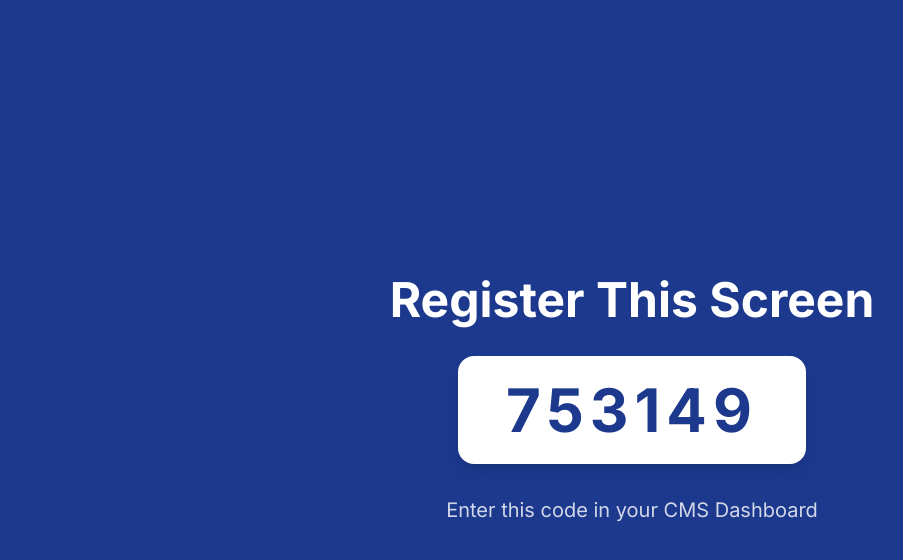
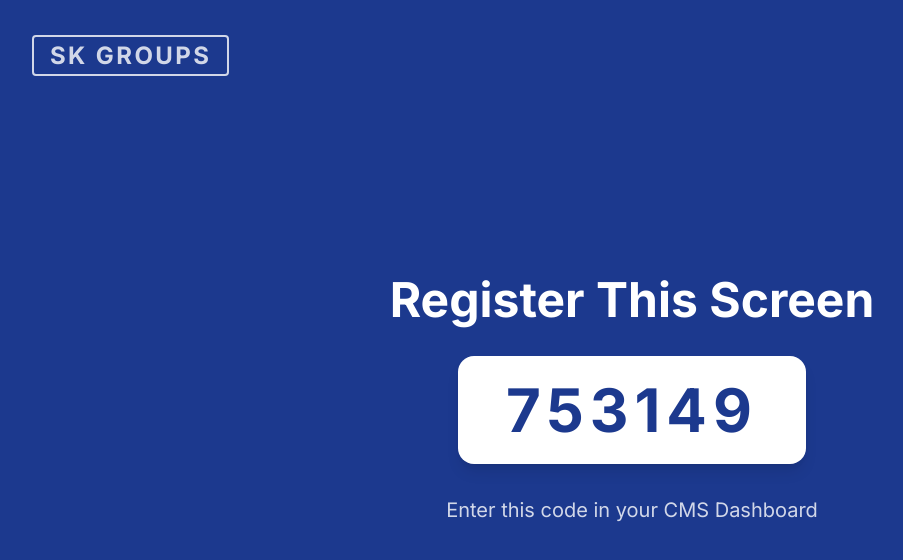
Before and after one commit to sankarkaranam/SK_Genesis, a Next.js app in the folder frontend/: page /player in a window 1280 px wide. Shown: the top 560 px of the page, without its empty margins (8-911 px from the left). Built offline with nearby package versions, Linux system fonts and the light colour scheme.

Commit message:
Add SK GROUPS branding to player screens

```diff
--- a/frontend/src/app/player/page.tsx
+++ b/frontend/src/app/player/page.tsx
@@ -124,6 +124,9 @@ export default function PlayerPage() {
                     </div>
                 ) : (
                     <div className="text-center">
+                        <div className="mb-6">
+                            <span className="text-blue-500 font-bold text-2xl tracking-widest border-2 border-blue-500 px-4 py-1 rounded">SK GROUPS</span>
+                        </div>
                         <h1 className="text-4xl font-bold mb-4">Ready to Play</h1>
                         <p className="text-xl text-gray-400">Device: {deviceName}</p>
                         <p className="mt-4 text-yellow-500">No content scheduled. Upload media in CMS.</p>
@@ -134,7 +137,11 @@ export default function PlayerPage() {
     }
 
     return (
-        <div className="h-screen bg-blue-900 text-white flex flex-col items-center justify-center">
+        <div className="h-screen bg-blue-900 text-white flex flex-col items-center justify-center relative">
+            <div className="absolute top-10 left-10">
+                <span className="font-bold text-2xl tracking-widest border-2 border-white px-4 py-1 rounded opacity-80">SK GROUPS</span>
+            </div>
+
             <h1 className="text-5xl font-bold mb-8">Register This Screen</h1>
             <div className="bg-white text-blue-900 px-12 py-6 rounded-2xl text-6xl font-mono font-bold tracking-widest shadow-lg">
                 {pairingCode}
```
